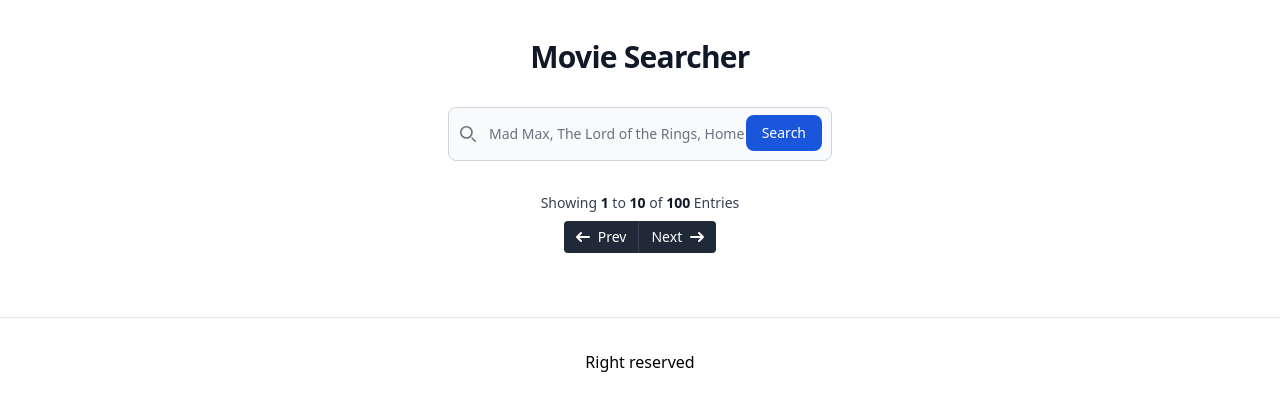
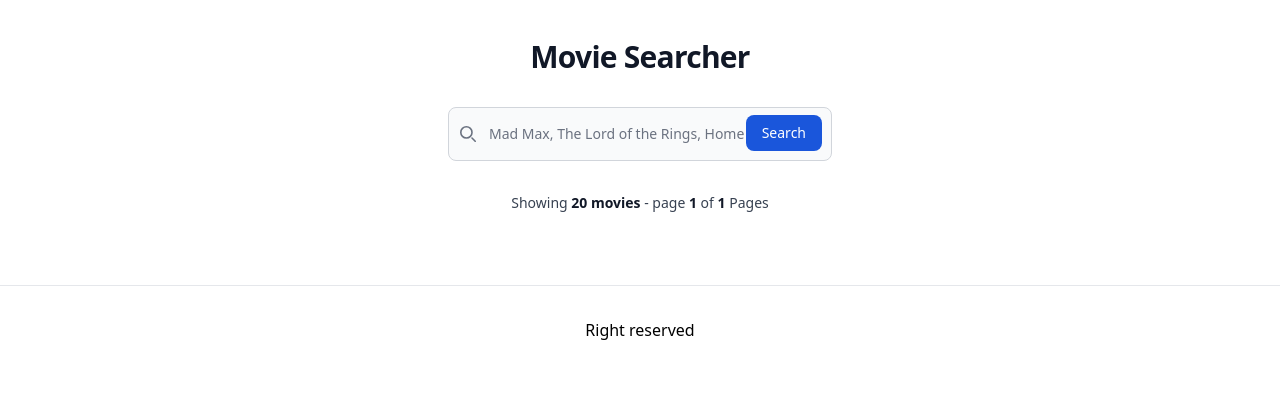
Before and after one commit to VictorZ94/movie-recommender, a Django app: page / in a window 1280 px wide. Shown: the part 73-484 px from the top of the page. Run offline with Django 3.2, Linux system fonts and the light colour scheme; data that the repository does not hold is empty; style sheets or scripts are compiled from the project's sources; some libraries are stand-ins or nearby versions.

Commit message:
implementing django pagination movies

```diff
--- a/templates/movierecommender/pagination.html
+++ b/templates/movierecommender/pagination.html
@@ -2,21 +2,39 @@
 <div class="flex flex-col items-center">
     <!-- Help text -->
     <span class="text-sm text-gray-700 dark:text-gray-400">
-        Showing <span class="font-semibold text-gray-900 dark:text-white">1</span> to <span class="font-semibold text-gray-900 dark:text-white">10</span> of <span class="font-semibold text-gray-900 dark:text-white">100</span> Entries
+        Showing
+        <span class="font-semibold text-gray-900 dark:text-white">{{ movies.paginator.per_page }} movies</span> - page
+        <span class="font-semibold text-gray-900 dark:text-white">{{ current_page }}</span> of
+        <span class="font-semibold text-gray-900 dark:text-white">{{ number_of_pages }}</span> Pages
     </span>
     <div class="inline-flex mt-2 xs:mt-0">
         <!-- Buttons -->
-        <button class="flex items-center justify-center px-3 h-8 text-sm font-medium text-white bg-gray-800 rounded-l hover:bg-gray-900 dark:bg-gray-800 dark:border-gray-700 dark:text-gray-400 dark:hover:bg-gray-700 dark:hover:text-white">
+
+        {% if movies.has_previous %}
+            <a
+                href="?page={{ movies.previous_page_number }}"
+                role="link"
+                aria-disabled
+                class="flex items-center justify-center hover:cursor-pointer px-3 h-8 text-sm font-medium text-white bg-gray-800 rounded-l hover:bg-gray-900 dark:bg-gray-800 dark:border-gray-700 dark:text-gray-400 dark:hover:bg-gray-700 dark:hover:text-white">
                 <svg class="w-3.5 h-3.5 mr-2" aria-hidden="true" xmlns="http://www.w3.org/2000/svg" fill="none" viewBox="0 0 14 10">
                     <path stroke="currentColor" stroke-linecap="round" stroke-linejoin="round" stroke-width="2" d="M13 5H1m0 0 4 4M1 5l4-4"/>
                 </svg>
                 Prev
-        </button>
-        <button class="flex items-center justify-center px-3 h-8 text-sm font-medium text-white bg-gray-800 border-0 border-l border-gray-700 rounded-r hover:bg-gray-900 dark:bg-gray-800 dark:border-gray-700 dark:text-gray-400 dark:hover:bg-gray-700 dark:hover:text-white">
+            </a>
+        {% endif %}
+
+
+        {% if movies.has_next %}
+            <a
+                href="?page={{ movies.next_page_number }}"
+                class="flex items-center justify-center hover:cursor-pointer px-3 h-8 text-sm font-medium text-white bg-gray-800 border-0 border-l border-gray-700 rounded-r hover:bg-gray-900 dark:bg-gray-800 dark:border-gray-700 dark:text-gray-400 dark:hover:bg-gray-700 dark:hover:text-white"
+            >
                 Next
                 <svg class="w-3.5 h-3.5 ml-2" aria-hidden="true" xmlns="http://www.w3.org/2000/svg" fill="none" viewBox="0 0 14 10">
                     <path stroke="currentColor" stroke-linecap="round" stroke-linejoin="round" stroke-width="2" d="M1 5h12m0 0L9 1m4 4L9 9"/>
                 </svg>
-        </button>
+            </a>
+        {% endif %}
+
     </div>
 </div>
```
Lines whose indentation alone changed are shown as unchanged.
